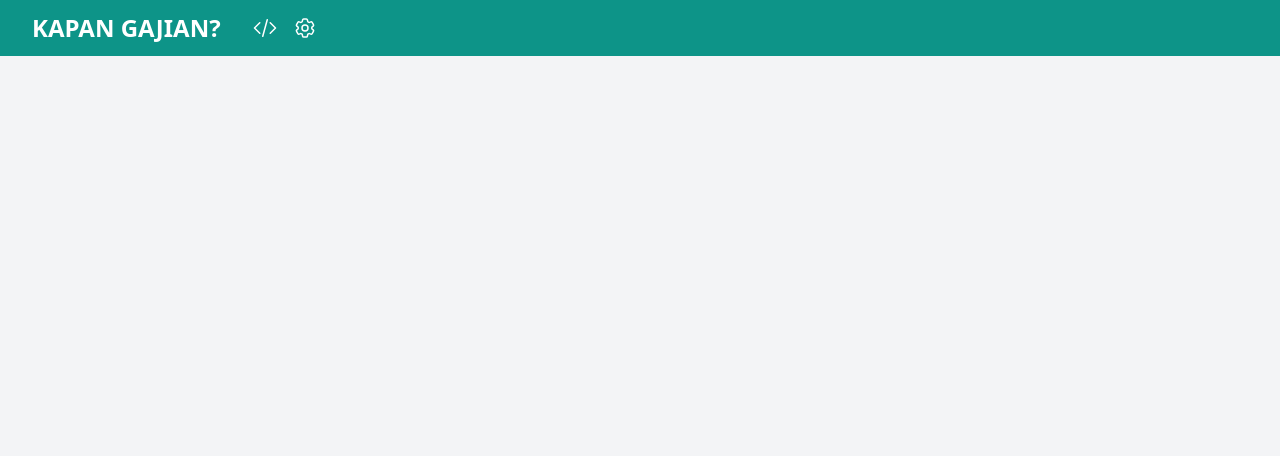
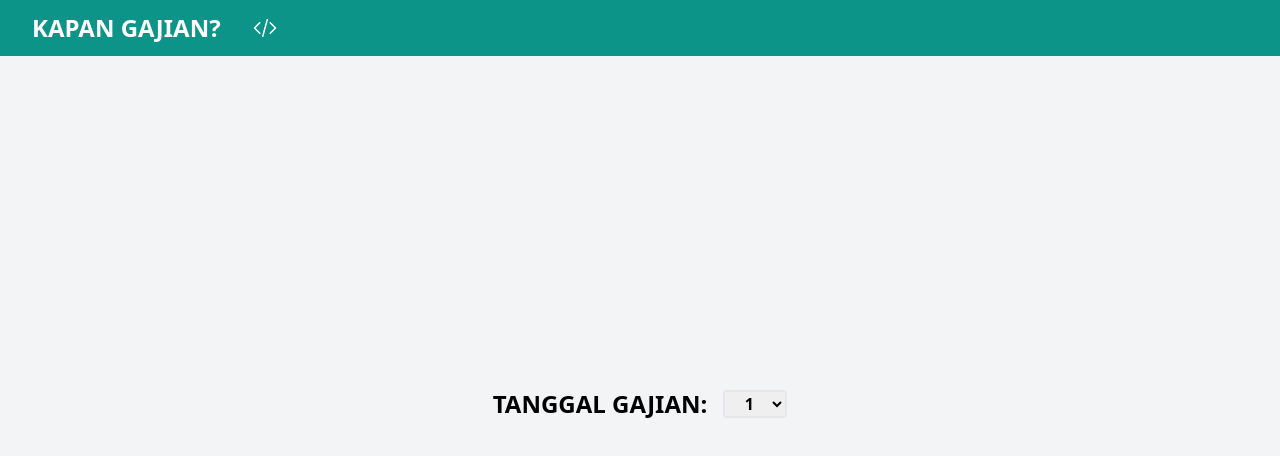
Before and after one commit to pirey/gajian, a Next.js app: page / in a window 1280 px wide. Shown: the top 456 px of the page. Built offline with nearby package versions, Linux system fonts and the light colour scheme.

Commit message:
force initialize state

```diff
--- a/src/pages/index.tsx
+++ b/src/pages/index.tsx
@@ -471,8 +471,9 @@ const SettingButton: React.FC<{ className?: string; onClick: () => void }> = ({
 }
 
 const Header: React.FC<{
+  isStateInitialized: boolean
   openSetting: () => void
-}> = ({ openSetting }) => {
+}> = ({ isStateInitialized, openSetting }) => {
   return (
     <div className="flex flex-row items-center bg-teal-600 px-8 py-3">
       <h1 className="text-2xl text-white font-bold cursor-pointer uppercase">
@@ -481,7 +482,9 @@ const Header: React.FC<{
       <div className="px-4" />
       <GithubButton className="text-white" />
       <div className="px-2" />
-      <SettingButton className="text-white" onClick={openSetting} />
+      {isStateInitialized && (
+        <SettingButton className="text-white" onClick={openSetting} />
+      )}
     </div>
   )
 }
@@ -490,25 +493,25 @@ const SettingWidget: React.FC<{
   payday?: number
   setPayday: StateManager["setPayday"]
   closeSetting: () => void
-}> = ({ payday: initPayday, setPayday, closeSetting }) => {
+}> = ({ payday, setPayday, closeSetting }) => {
+  const allowSubmit = !!payday
   return (
     <div className="flex-grow flex flex-col items-center justify-center">
-      <InputWidget payday={initPayday} setPayday={setPayday} />
+      <InputWidget payday={payday} setPayday={setPayday} />
       <div className="pt-12" />
-      <DoneButton
-        className="text-2xl cursor-pointer text-white bg-teal-600 px-10 py-1 rounded"
-        onClick={closeSetting}
-      />
+      {allowSubmit && <DoneButton onClick={() => closeSetting()} />}
     </div>
   )
 }
 
-const DoneButton: React.FC<{ onClick: () => void; className?: string }> = ({
-  onClick,
-  className,
-}) => {
+const DoneButton: React.FC<{
+  onClick: () => void
+}> = ({ onClick }) => {
   return (
-    <button onClick={onClick} className={className}>
+    <button
+      onClick={onClick}
+      className="text-2xl cursor-pointer text-white bg-teal-600 px-10 py-1 rounded"
+    >
       <svg
         xmlns="http://www.w3.org/2000/svg"
         fill="none"
@@ -534,7 +537,9 @@ const Home: NextPage = () => {
   const stateManager = useStateManager(state)
   const debug = useDebug()
   const verbose = useVerbose()
-  const [settingShown, setSettingShown] = React.useState<boolean>(false)
+  const [settingShown, setSettingShown] = React.useState<boolean>(
+    !stateManager.state?.payday
+  )
 
   return (
     <>
@@ -544,7 +549,10 @@ const Home: NextPage = () => {
       </Head>
 
       <Layout>
-        <Header openSetting={() => setSettingShown(!settingShown)} />
+        <Header
+          isStateInitialized={stateManager.isInitialized()}
+          openSetting={() => setSettingShown(!settingShown)}
+        />
         {!settingShown && stateManager.state?.payday && (
           <StatsWidget
             today={today}
```
